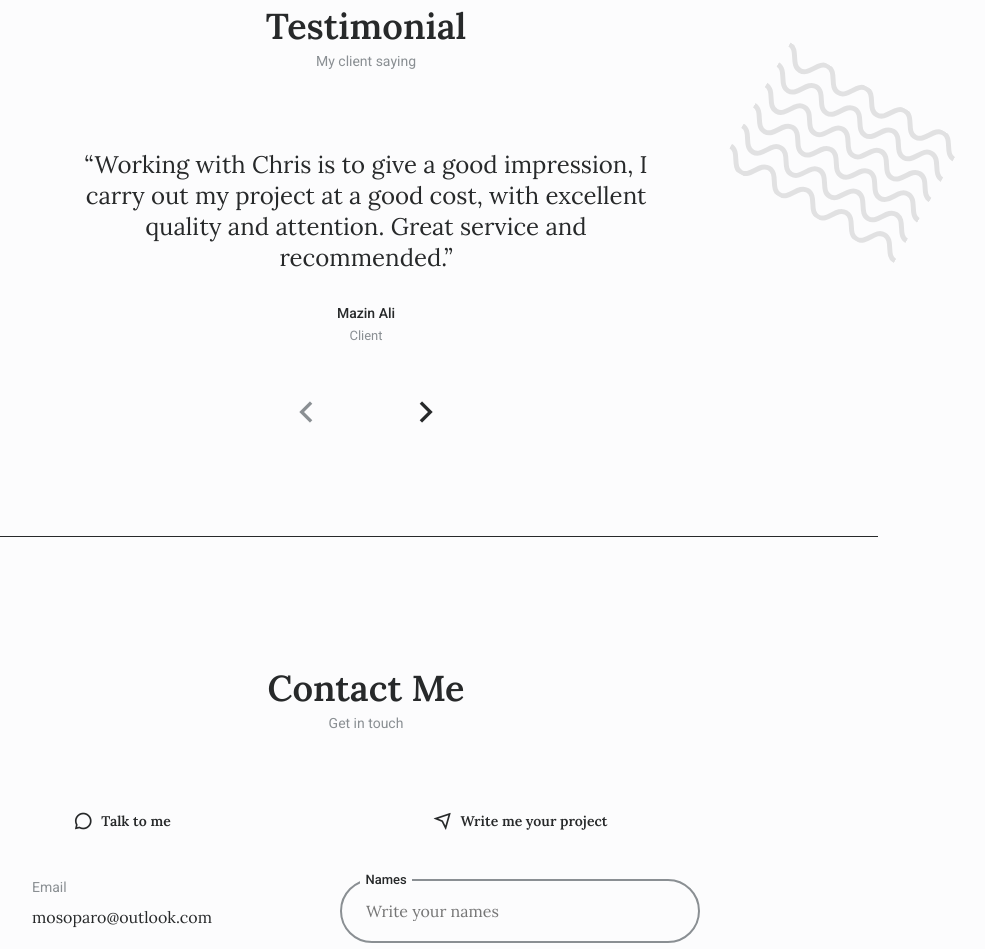
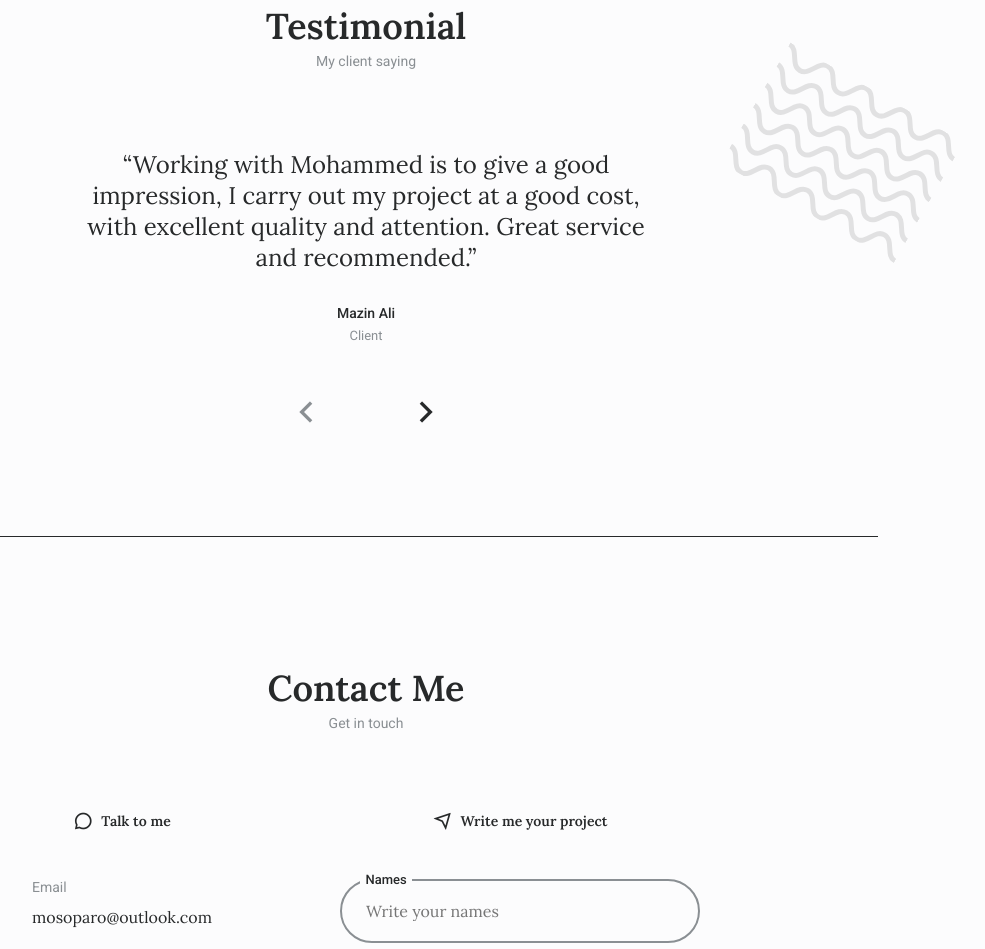
Before and after one commit to mohammedbabiker/aboutme, a plain HTML site: page index.html in a window 1280 px wide. Shown: the part 4359-5308 px from the top of the page, without its empty margins (274-1259 px from the left). Drawn offline with nearby package versions, Linux system fonts and the light colour scheme.

Commit message:
Update index.html
change names

```diff
--- a/index.html
+++ b/index.html
@@ -502,7 +502,7 @@
                             <!--==================== TESTIMONIAL 1====================-->
                             <div class="testimonial__content swiper-slide">
                                 <p class="testimonial__description">
-                                    “Working with Chris is to give a good
+                                    “Working with Mohammed is to give a good
                                     impression, I carry out my project at a good
                                     cost, with excellent quality and attention.
                                     Great service and recommended.”
@@ -515,7 +515,7 @@
                             <!--==================== TESTIMONIAL 2====================-->
                             <div class="testimonial__content swiper-slide">
                                 <p class="testimonial__description">
-                                    “Working with Chris is to give a good
+                                    “Working with Mohammed is to give a good
                                     impression, I carry out my project at a good
                                     cost, with excellent quality and attention.
                                     Great service and recommended.”
@@ -528,7 +528,7 @@
                             <!--==================== TESTIMONIAL 3====================-->
                             <div class="testimonial__content swiper-slide">
                                 <p class="testimonial__description">
-                                    “Working with Chris is to give a good
+                                    “Working with Mohammed is to give a good
                                     impression, I carry out my project at a good
                                     cost, with excellent quality and attention.
                                     Great service and recommended.”
```
